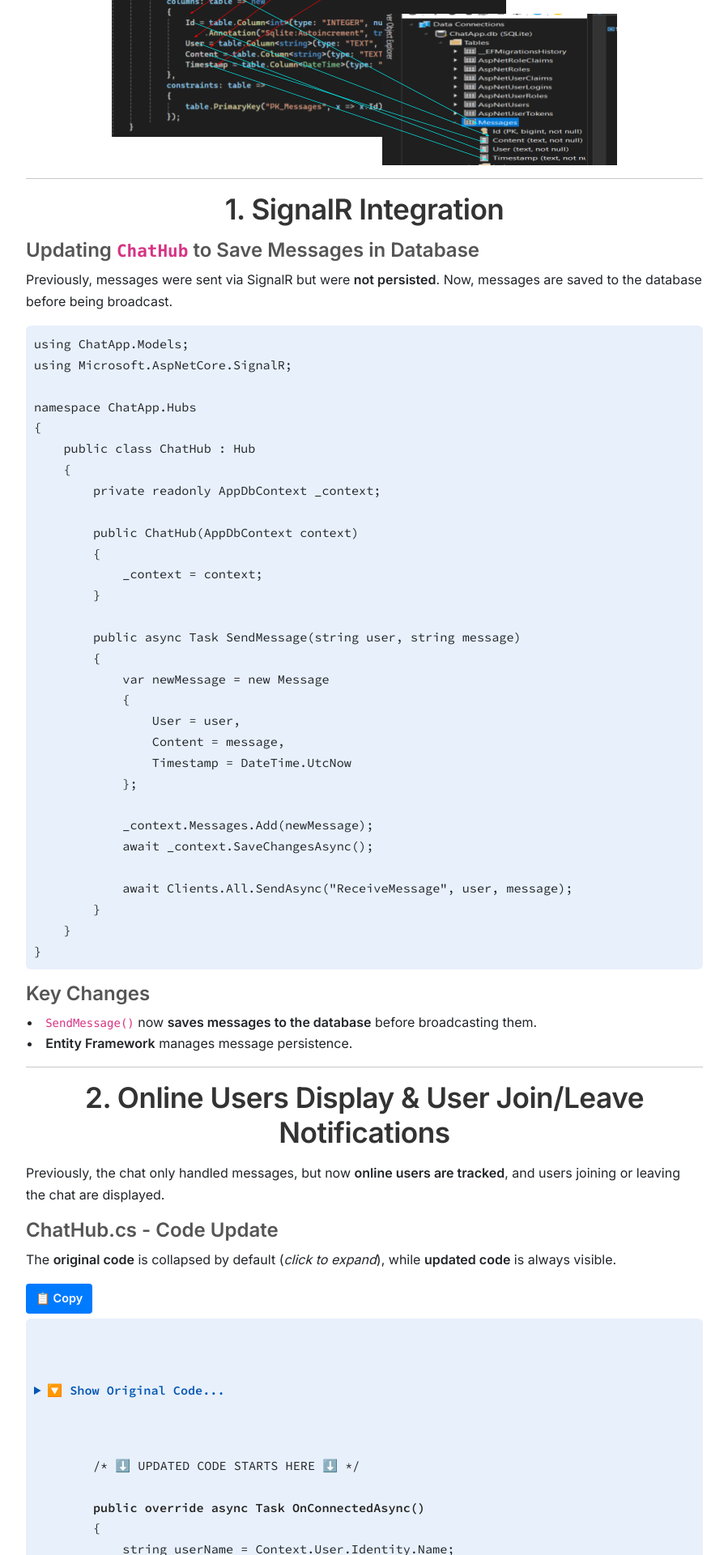
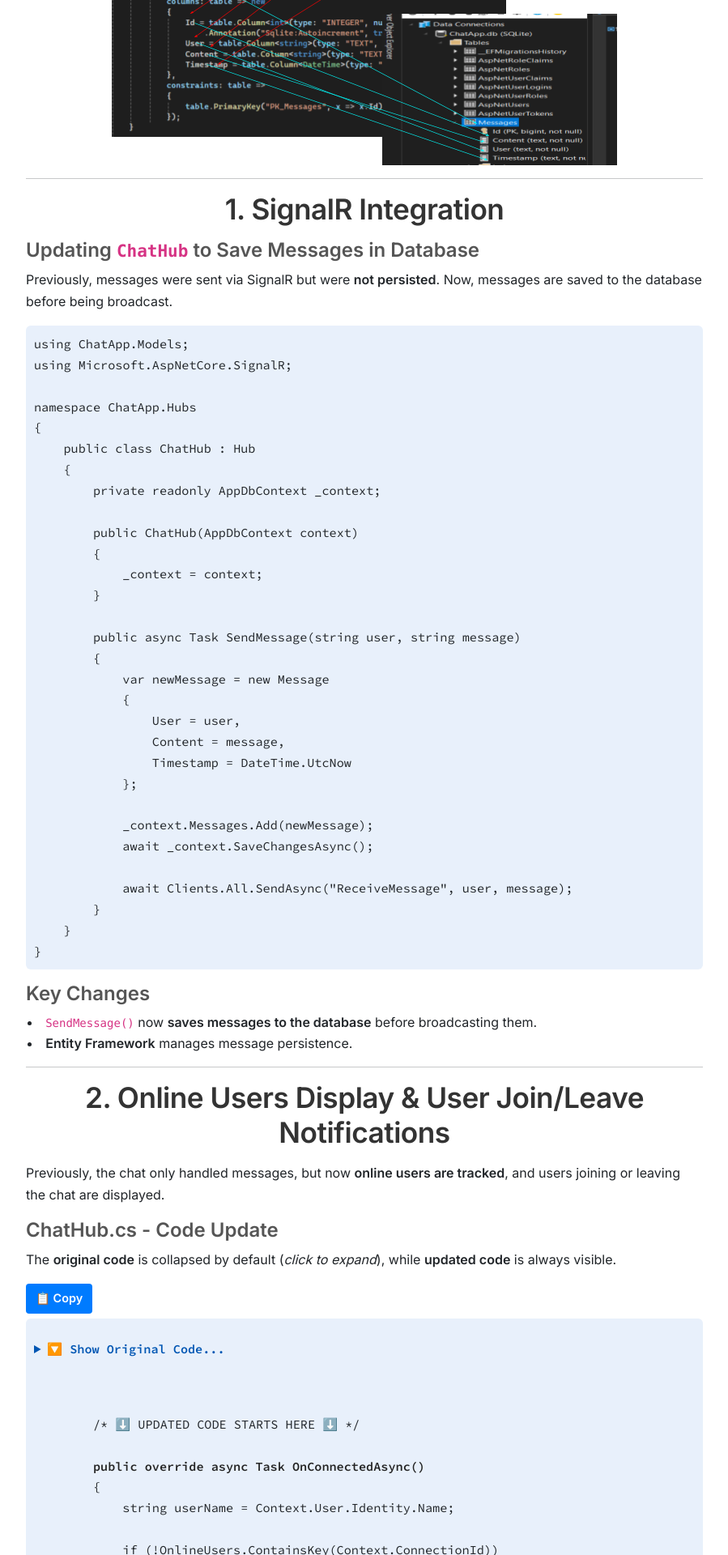
Before and after one commit to JWalshe86/ChatApp, a Jekyll site: the page built from docs/ChatAppPartTwo.md, in a window 1280 px wide. Shown: the part 4480-6400 px from the top of the page at 81% size, without its empty margins (190-1089 px from the left). Built offline with Jekyll 4.4.1, drawn with Linux system fonts in a browser that asks for light colours.

Commit message:
Update custom.css

```diff
--- a/docs/assets/css/custom.css
+++ b/docs/assets/css/custom.css
@@ -222,7 +222,8 @@ details[open] .original-code {
     text-decoration: underline;
 }
 
-/* Adjust spacing above Show Original Code */
-.code-block .toggle-original-code {
-    margin-top: -41px; /* Reduce this value to minimize the gap */
+
+/* Reduce gap above "Show Original Code..." */
+.code-block details {
+    margin-top: -41px; /* Adjust to align perfectly */
 }
```
